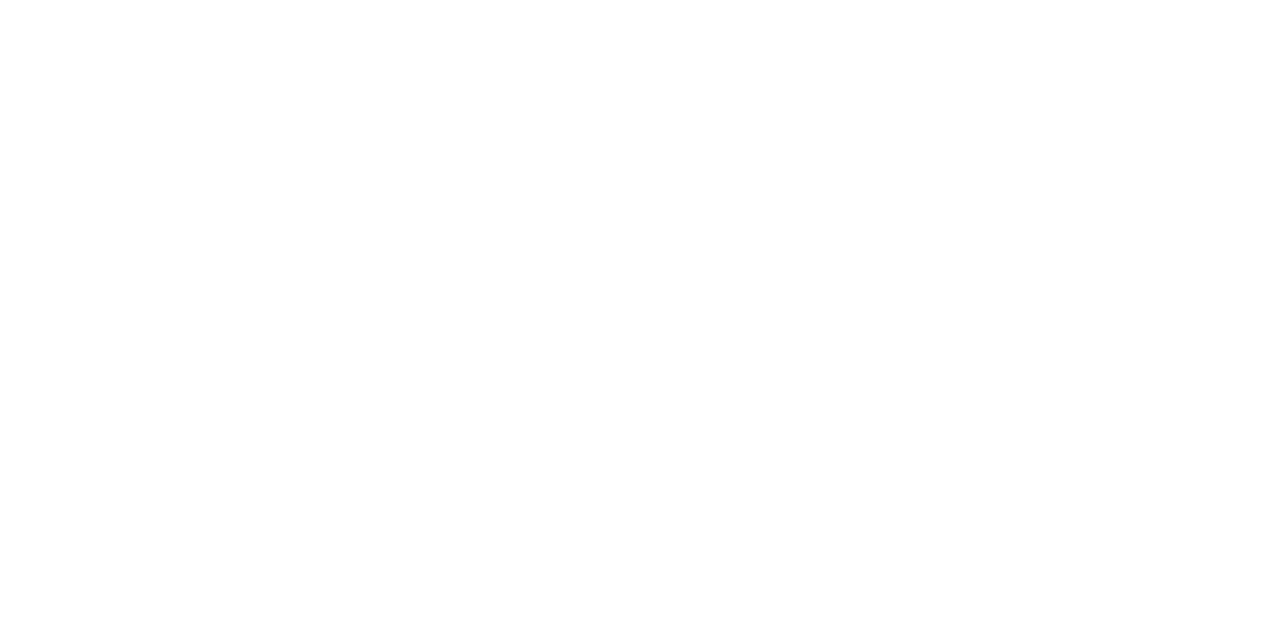
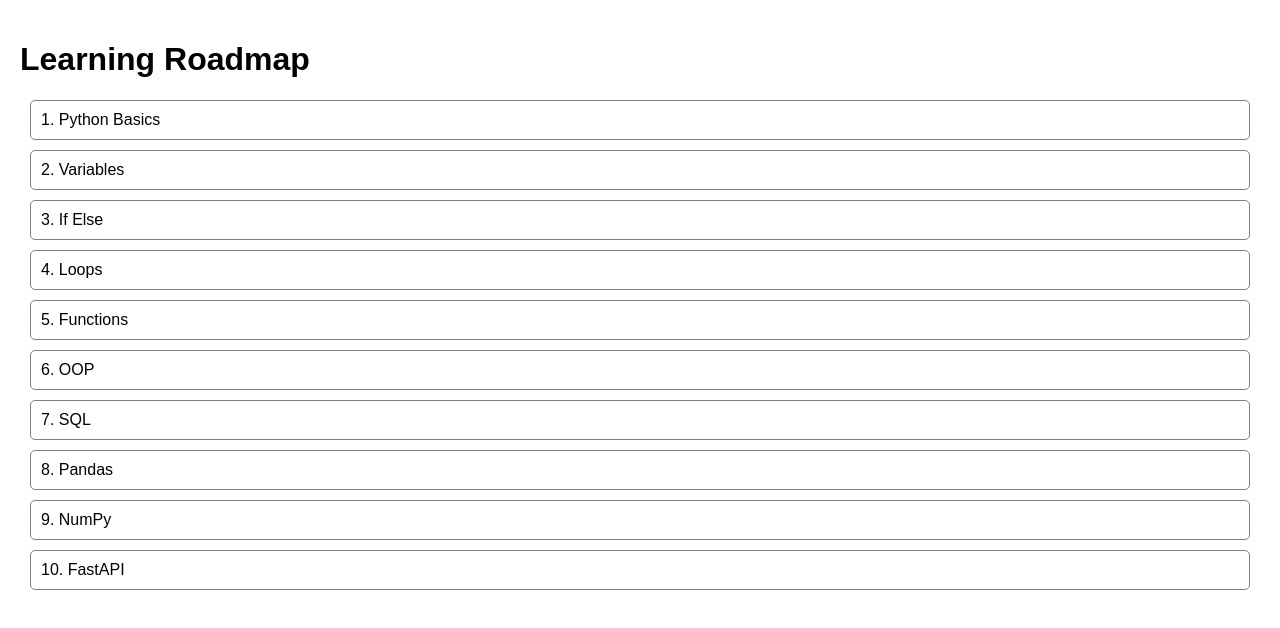
Before and after one commit to tsomnath2004-19/AI-Career-Mentor, a React (Vite) app in the folder frontend/: page /roadmap in a window 1280 px wide. Before the commit this address had no page. Shown: the top 628 px of the page. Built offline with nearby package versions, Linux system fonts and the light colour scheme.

Commit message:
Added Learning Roadmap page

```diff
--- a/frontend/package.json
+++ b/frontend/package.json
@@ -10,7 +10,7 @@
     "preview": "vite preview"
   },
   "dependencies": {
-    "axios": "^1.18.1",
+    "axios": "^1.19.0",
     "react": "^19.2.7",
     "react-dom": "^19.2.7",
     "react-router-dom": "^7.18.1"
--- a/frontend/src/app.tsx
+++ b/frontend/src/app.tsx
@@ -4,6 +4,8 @@
 import Login from "./pages/Login";
 import Register from "./pages/Register";
 import Dashboard from "./pages/Dashboard";
+import Roadmap from "./pages/Roadmap";
+import Resume from "./pages/Resume";
 
 function App() {
   return (
@@ -12,6 +14,8 @@
       <Route path="/login" element={<Login />} />
       <Route path="/register" element={<Register />} />
       <Route path="/dashboard" element={<Dashboard />} />
+      <Route path="/resume" element={<Resume />} />
+      <Route path="/roadmap" element={<Roadmap />} />
     </Routes>
   );
 }
--- /dev/null
+++ b/frontend/src/pages/Resume.tsx
@@ -0,0 +1,52 @@
+import { useState } from "react";
+import api from "../api";
+
+function Resume() {
+  const [skillsFound, setSkillsFound] = useState<string[]>([]);
+  const [missingSkills, setMissingSkills] = useState<string[]>([]);
+
+  const analyzeResume = async () => {
+    try {
+      const response = await api.post("/resume");
+
+      setSkillsFound(response.data.skills_found);
+      setMissingSkills(response.data.missing_skills);
+    } catch (err) {
+      console.error(err);
+      alert("Backend not running or API error");
+    }
+  };
+
+  return (
+    <div style={{ padding: "30px" }}>
+      <h1>Resume Analyzer</h1>
+
+      <input type="file" />
+
+      <br />
+      <br />
+
+      <button onClick={analyzeResume}>Analyze Resume</button>
+
+      <hr />
+
+      <h2>Skills Found</h2>
+
+      <ul>
+        {skillsFound.map((skill) => (
+          <li key={skill}>✅ {skill}</li>
+        ))}
+      </ul>
+
+      <h2>Missing Skills</h2>
+
+      <ul>
+        {missingSkills.map((skill) => (
+          <li key={skill}>❌ {skill}</li>
+        ))}
+      </ul>
+    </div>
+  );
+}
+
+export default Resume;
--- /dev/null
+++ b/frontend/src/pages/Roadmap.tsx
@@ -0,0 +1,36 @@
+function Roadmap() {
+  const topics = [
+    "Python Basics",
+    "Variables",
+    "If Else",
+    "Loops",
+    "Functions",
+    "OOP",
+    "SQL",
+    "Pandas",
+    "NumPy",
+    "FastAPI"
+  ];
+
+  return (
+    <div style={{ padding: "20px" }}>
+      <h1>Learning Roadmap</h1>
+
+      {topics.map((topic, index) => (
+        <div
+          key={index}
+          style={{
+            border: "1px solid gray",
+            padding: "10px",
+            margin: "10px",
+            borderRadius: "5px",
+          }}
+        >
+          {index + 1}. {topic}
+        </div>
+      ))}
+    </div>
+  );
+}
+
+export default Roadmap;
--- a/frontend/src/pages/dashboard.tsx
+++ b/frontend/src/pages/dashboard.tsx
@@ -1,27 +1,29 @@
+import { Link } from "react-router-dom";
+
 function Dashboard() {
   return (
-    <div>
+    <div style={{ padding: "30px" }}>
       <h1>Student Dashboard</h1>
 
-      <div>
+      <br />
+
+      <Link to="/resume">
         <button>Resume Analyzer</button>
-      </div>
+      </Link>
 
-      <div>
-        <button>Learning Roadmap</button>
-      </div>
+      <br /><br />
 
-      <div>
-        <button>Coding Practice</button>
-      </div>
+      <Link to="/roadmap">
+         <button>Learning Roadmap</button>
+      </Link>
 
-      <div>
-        <button>AI Chat</button>
-      </div>
+      <br /><br />
 
-      <div>
-        <button>Progress</button>
-      </div>
+      <button>AI Chat</button>
+
+      <br /><br />
+
+      <button>Progress</button>
     </div>
   );
 }
```
Also changed, not shown: 1 other file (tests, documents, lock files or other folders).
